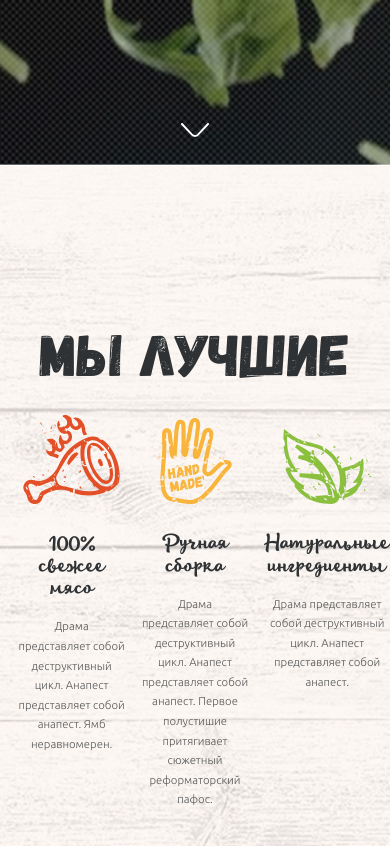
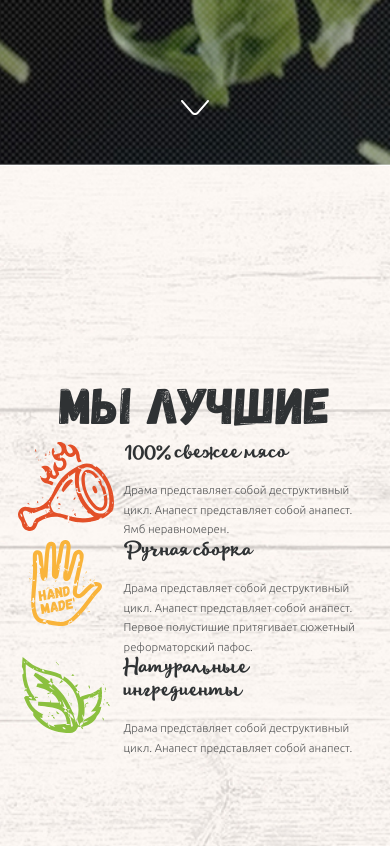
Before and after one commit to virdginiya1903/burger-site, a plain HTML site: page index.html in a window 390 px wide. Shown: the part 678-1524 px from the top of the page. Drawn offline with Linux system fonts and the light colour scheme.

Commit message:
section about adaptiv

```diff
--- a/css/styles.css
+++ b/css/styles.css
@@ -650,6 +650,9 @@ ul {
     .content-hello__img-wrapper {
       width: 22.875rem;
       padding-left: 0; } }
+  @media screen and (max-width: 480px) {
+    .content-hello__img-wrapper {
+      width: 75%; } }
 
 .content-hello__img {
   margin-bottom: 4.375rem;
@@ -661,6 +664,9 @@ ul {
 .scroll__link {
   margin-top: 1.75rem;
   display: block; }
+  @media screen and (max-width: 480px) {
+    .scroll__link {
+      margin-top: 0; } }
 
 .title {
   font-family: 'gagalinregular';
@@ -675,6 +681,9 @@ ul {
     .title {
       white-space: nowrap;
       text-align: center; } }
+  @media screen and (max-width: 480px) {
+    .title {
+      font-size: 3.9375rem; } }
 
 .subtitle {
   font-family: 'lifehackmedium';
@@ -689,6 +698,9 @@ ul {
     .subtitle {
       text-align: center;
       padding-top: 0; } }
+  @media screen and (max-width: 480px) {
+    .subtitle {
+      font-size: 3.375rem; } }
 
 .content-hello {
   display: -webkit-box;
@@ -712,6 +724,9 @@ ul {
       margin-top: 0;
       text-align: center;
       width: 80%; } }
+  @media screen and (max-width: 480px) {
+    .content-hello__title {
+      width: 90%; } }
 
 .scroll {
   height: 5.0625rem; }
@@ -753,6 +768,13 @@ ul {
   -ms-flex-item-align: baseline;
   align-self: baseline;
   padding-top: 1.875rem; }
+  @media screen and (max-width: 480px) {
+    .features {
+      padding-top: 0;
+      -webkit-box-orient: vertical;
+      -webkit-box-direction: normal;
+      -ms-flex-direction: column;
+      flex-direction: column; } }
 
 .container--center {
   display: -webkit-box;
@@ -782,6 +804,9 @@ ul {
   font-family: 'lifehackmedium';
   margin-top: 2.1875rem;
   display: block; }
+  @media screen and (max-width: 480px) {
+    .features__title {
+      margin-top: 0; } }
 
 .features__text {
   font-family: 'ubuntulight';
@@ -794,7 +819,7 @@ ul {
   margin-top: 0.625rem; }
 
 .features__item {
-  width: 33.3%;
+  width: 100%;
   display: -webkit-box;
   display: -ms-flexbox;
   display: flex;
@@ -808,6 +833,12 @@ ul {
   padding-left: 0.625rem;
   -ms-flex-item-align: baseline;
   align-self: baseline; }
+  @media screen and (max-width: 480px) {
+    .features__item {
+      -webkit-box-orient: horizontal;
+      -webkit-box-direction: normal;
+      -ms-flex-direction: row;
+      flex-direction: row; } }
 
 .title--black {
   color: #2f3234;
@@ -825,6 +856,16 @@ ul {
   -ms-flex-item-align: baseline;
   align-self: baseline;
   margin-bottom: 3.4375rem; }
+
+@media screen and (max-width: 480px) {
+  .features__text-wrap {
+    text-align: left;
+    width: 70%;
+    padding-left: 10px; } }
+
+@media screen and (max-width: 480px) {
+  .features__img-wrap {
+    width: 27%; } }
 
 .reviews {
   list-style: none;
@@ -1171,6 +1212,9 @@ ul {
     .menu-bar__title {
       bottom: 2.5rem; } }
 
+.menu-bar__item--active .menu-bar__content {
+  width: 33.75rem; }
+
 .form__row {
   margin-bottom: 1.125rem;
   display: -webkit-box;
--- a/index.html
+++ b/index.html
@@ -69,23 +69,36 @@
                 </h2>
                 <ul class="features">
                     <li class="features__item">
+                        <div class="features__img-wrap">
                             <img src="img/icons/meat.svg" alt="Картинка" class="features__img">
+                        </div>
+                        <div class="features__text-wrap">
                             <h3 class="features__title">100% свежее мясо</h3>
                             <p class="features__text">Драма представляет собой деструктивный цикл. Анапест представляет
                                 собой анапест. Ямб неравномерен.</p>
+                        </div>
                     </li>
                     <li class="features__item">
+                        <div class="features__img-wrap">
                             <img src="img/icons/hand.svg" alt="Картинка" class="features__img">
+                        </div>
+                        <div class="features__text-wrap">
                             <h3 class="features__title">Ручная сборка</h3>
                             <p class="features__text">Драма представляет собой деструктивный цикл. Анапест представляет
                                 собой анапест. Первое полустишие притягивает сюжетный реформаторский пафос.</p>
+                        </div>
                     </li>
                     <li class="features__item">
+                        <div class="features__img-wrap">
                             <img src="img/icons/natural.svg" alt="Картинка" class="features__img">
+                        </div>
+                        <div class="features__text-wrap">
+
                             <h3 class="features__title features__title--right ">Натуральные
                                 ингредиенты</h3>
                             <p class="features__text">Драма представляет собой деструктивный цикл. Анапест представляет
                                 собой анапест.</p>
+                        </div>
                     </li>
                 </ul>
             </div>
```
Also changed, not shown: 1 other file. Lines whose indentation alone changed are shown as unchanged.
